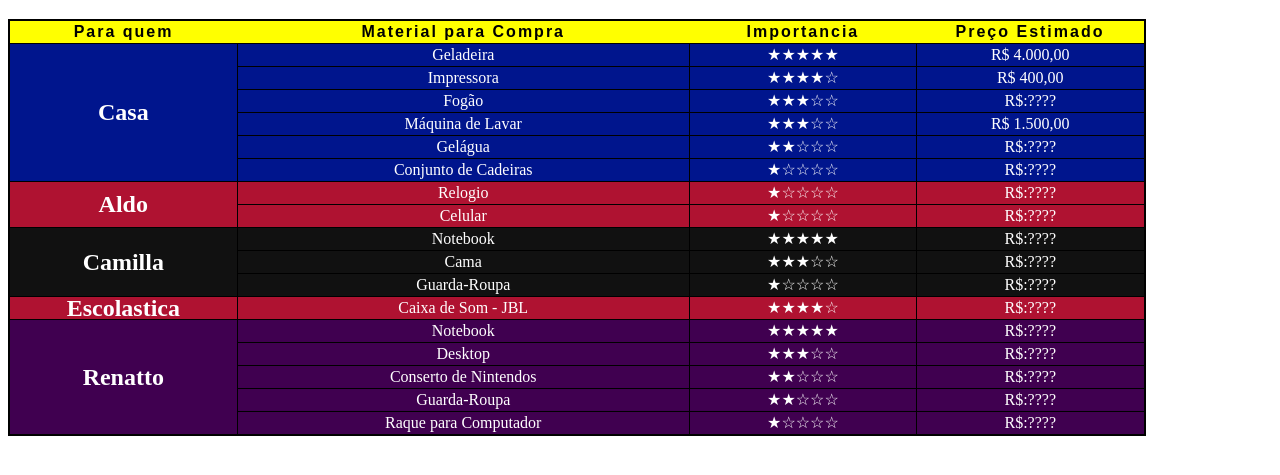
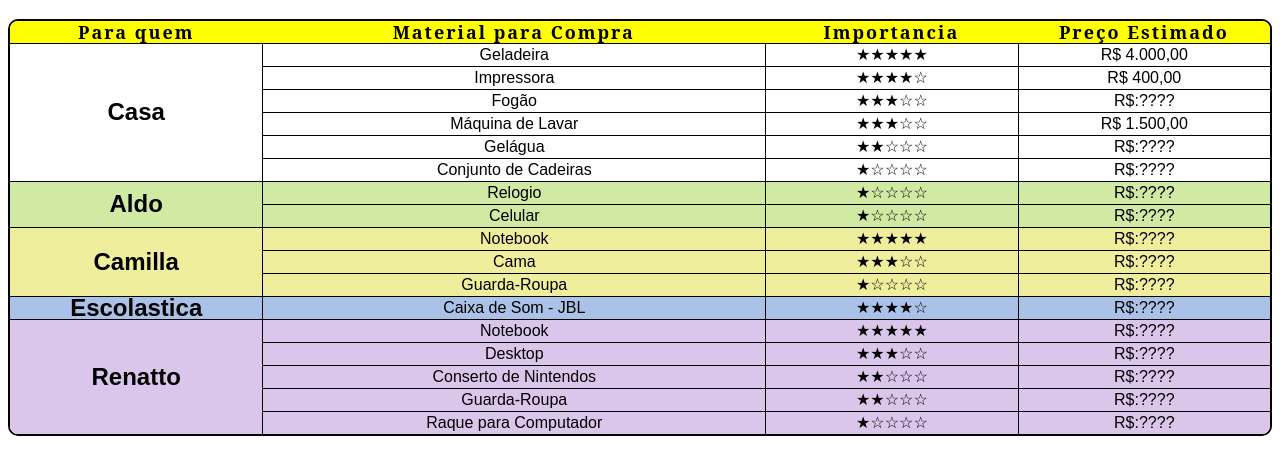
Before and after one commit to RenattoPadilha/Tabela-para-familia, a plain HTML site: page index.html in a window 1280 px wide. Shown: the part 61-536 px from the top of the page. Drawn offline with Linux system fonts and the light colour scheme.

Commit message:
Atualização

```diff
--- a/CSS/styles.css
+++ b/CSS/styles.css
@@ -4,24 +4,47 @@ h1{
 }
 table{
     border: 2px solid #000000;
-    border-collapse: collapse;
-    color: white;
+    border-collapse: separate;
+    border-radius: 10px;
+    border-spacing: 0px;
+    font-family: sans-serif;
     line-height: 20px;
     table-layout: fixed;
     text-align: center;
-    width: 90%;
+    width: 100%;
 }
+
+table tbody tr:last-child td:last-child {
+    border-bottom-right-radius: 8px;
+}
+
+table thead th:first-child {
+    border-top-left-radius: 8px;
+}
+
+table thead th:last-child {
+    border-top-right-radius: 8px;
+}
+
 tbody th{
-    border: 1px solid #000000;
+    border: solid #000000;
+    border-left-width: 0px;
+    border-top-width: 1px;
+    border-bottom-width: 0px;
+    border-right-width: 0px;
     font-size: x-large;
 }
 
 tbody td{
-    border: 1px solid #000000;
+    border: solid #000000;
+    border-left-width: 1px;
+    border-top-width: 1px;
+    border-bottom-width: 0px;
+    border-right-width: 0px;
 }
+
 thead{
     letter-spacing: 2px;
-    color: #000000;
 }
 
 thead th:nth-child(1), thead th:nth-child(3), thead th:nth-child(4){
@@ -31,25 +54,31 @@ thead th:nth-child(2){
     width: 40%;
 }
 
-
 /*Class Elements*/
 
 .aldo{
-    background-color: rgb(175, 18, 49);
+    background-color: #d1eaa3;
 }
 .casa{
-    background-color: rgb(0, 21, 141);
+    background-color: #ffffff;
 }
 .camilla{
-    background-color: #111111;
+    background-color: #efee9d;
 }
 .escolastica{
-    background-color: rgb(175, 18, 49);
+    background-color: #abc2e8;
 }
 .renatto{
-    background-color: #400050;
+    background-color: #dbc6eb;
 }
 .titulo{
     background-color: yellow;
-    font-family: 'Arial Narrow Bold', sans-serif;
+    font-family: 'serif';
+    font-size: large;
 }
+
+/*ID Elements*/
+
+#celulaEsquerdaBaixo{
+    border-bottom-left-radius: 8px;
+}
```
